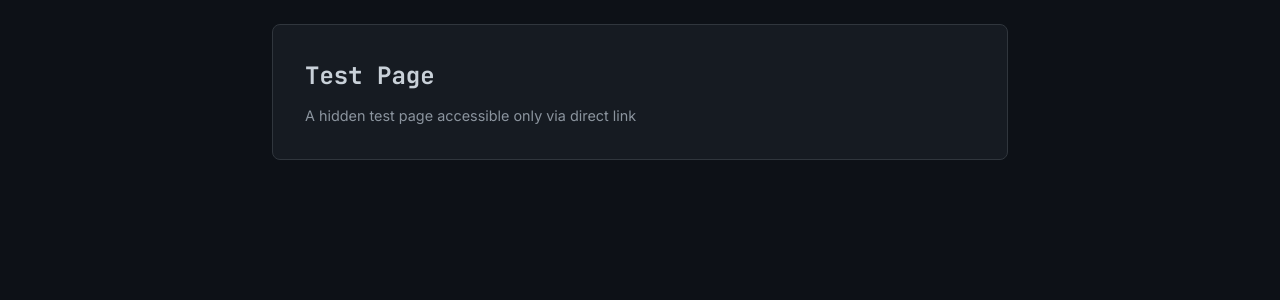
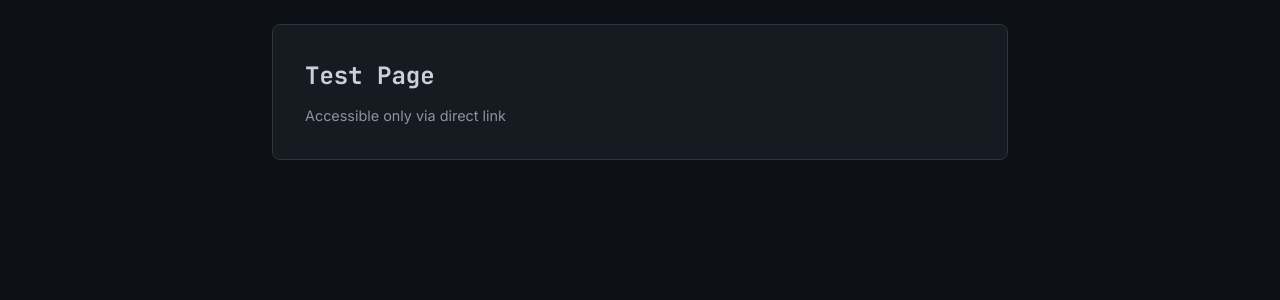
Before and after one commit to CyberOoHim/CyberOoHim.github.io, a Jekyll site: the page built from pages/test.html, in a window 1280 px wide. Shown: the part 402-702 px from the top of the page. Built offline with Jekyll 4.4.1, drawn with Linux system fonts in a browser that asks for light colours; some of the changed lines change nothing that is shown.

Commit message:
Update URLs and descriptions in web_items.yml

```diff
--- a/_data/web_items.yml
+++ b/_data/web_items.yml
@@ -6,19 +6,19 @@
 - name: "Taigi Digital Rain"
   category: "apps"
   type: "internal"
-  url: "/pages/taigi_digital_rain_r0a.html"
+  url: "/pages/taigi_digital_rain.html"
   description: "台語數位雨 - Taigi matrix-style digital rain effect"
 
 - name: "Taigi POJ Art"
   category: "apps"
   type: "internal"
-  url: "/pages/taigi_poj_art_r0b.html"
+  url: "/pages/taigi_poj_art.html"
   description: "台語白話字藝術產生器"
 
 - name: "Taigi Space Catch"
   category: "games"
   type: "internal"
-  url: "/pages/taigi_space_catch_r0i.html"
+  url: "/pages/taigi_space_catch.html"
   description: "台語太空接字遊戲"
 
 - name: "Web World Radio"
@@ -65,7 +65,7 @@
   category: "test"
   type: "internal"
   url: "/test/"
-  description: "A hidden test page accessible only via direct link"
+  description: "Accessible only via direct link"
 
 # EXTERNAL LINKS (examples - you can add your own)
 - name: "Taigi Word Card App"
```
